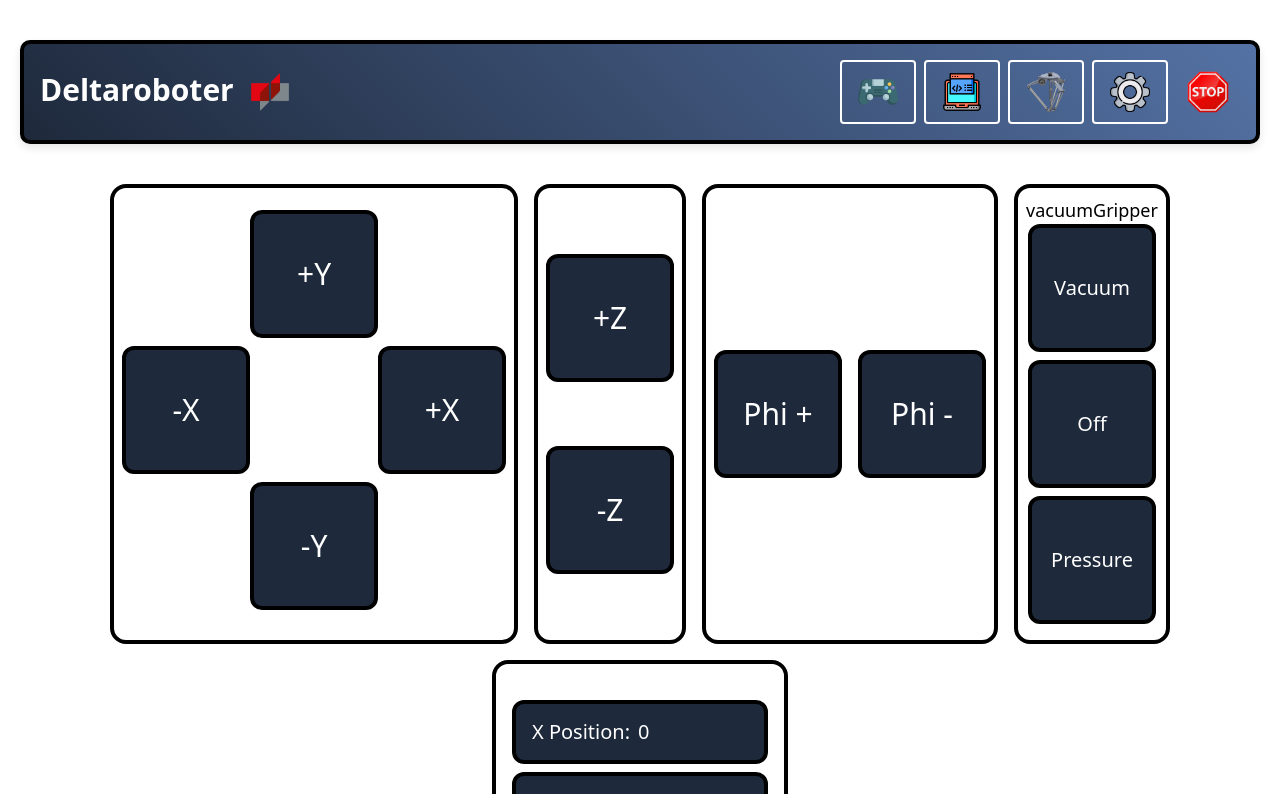
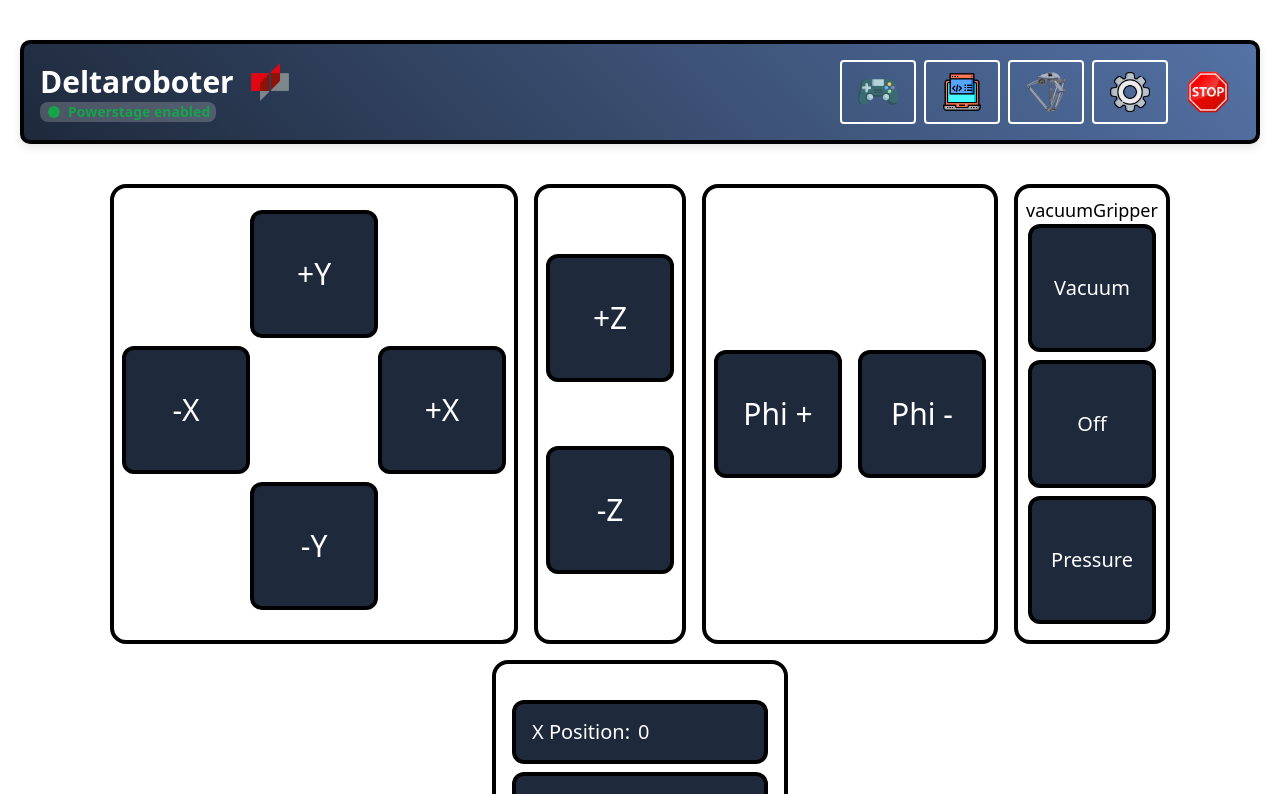
Before and after one commit to MayarAnon/Deltaroboter, a React (Create React App) app in the folder Frontend/: page / in a window 1280 px wide. Shown: the top 794 px of the page. Built offline with nearby package versions, Linux system fonts and the light colour scheme; no server answers.

Commit message:
added header display for powerstage

```diff
--- a/Frontend/src/Components/Header.jsx
+++ b/Frontend/src/Components/Header.jsx
@@ -1,7 +1,7 @@
 import React, { useState } from "react";
 import ConfirmationModal from "./ConfirmationModal";
 import { useRecoilValue } from "recoil";
-import {settingAtom } from "../utils/atoms";
+import { settingAtom } from "../utils/atoms";
 import { useNavigate } from "react-router-dom";
 
 import axios from "axios";
@@ -103,16 +103,17 @@ const Header = () => {
       />
       <div
         style={{
-          background: `linear-gradient(45deg, ${
-            settings.color
+          background: `linear-gradient(45deg, ${settings.color
             }, ${lightenHexColor(settings.color, 180)})`,
           boxShadow: "0 4px 8px rgba(0, 0, 0, 0.1)",
           borderRadius: "10px",
         }}
         className={`p-4 text-white rounded-xl font-bold  mt-10 mx-5 flex items-center justify-between border-4 border-black`}
       >
-        <div className="text-3xl sm:text-l flex item-center">
-          Deltaroboter
+        <div>
+          <div className="flex flex-col items-center sm:flex-row">
+            <span className="text-3xl sm:text-l">Deltaroboter</span>
+
             <button className=" inline-block ml-4 " onClick={toggle}>
               <img
                 src="DHBW_Icon.png"
@@ -122,6 +123,14 @@ const Header = () => {
             </button>
           </div>
 
+          <div className="flex items-center mt-1 sm:mt-0 border-1 border-white rounded-lg  "style={{ backgroundColor: 'rgba(255, 255, 255, 0.2)', width: '11rem' }}>
+          <div className={`ml-2 w-3 h-3 mr-2 rounded-full ${settings.powerstage ? 'bg-green-600' : 'bg-red-600'}`}  />
+            <span className={`text-sm ${settings.powerstage ? 'text-green-600' : 'text-red-600'}`}>
+              {settings.powerstage ? 'Powerstage enabled' : 'Powerstage disabled'}
+            </span>
+
+          </div>
+        </div>
         <button className="md:hidden" id="burgerheader" onClick={toggleMenu}>
           <img
             src="Burgermenu.png"
@@ -185,8 +194,7 @@ const Header = () => {
       {isMenuHidden === true && (
         <div
           style={{
-            background: `linear-gradient(45deg, ${
-              settings.color
+            background: `linear-gradient(45deg, ${settings.color
               }, ${lightenHexColor(settings.color, 180)})`,
             boxShadow: "0 4px 8px rgba(0, 0, 0, 0.1)",
             borderRadius: "10px",
```
Lines whose indentation alone changed are shown as unchanged.
